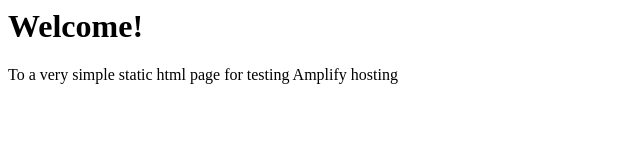
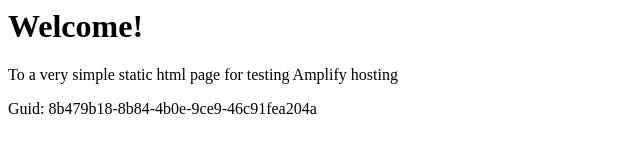
Before and after one commit to aws-aemilia-lhr/Github-PR-Commit-Integration-Test-DoNotTouch-Gith-OKSLNVO2-v1-preprod-eu-west-2, a website: page src/index.html in a window 1280 px wide. Shown: the whole page, without its empty margins (0-640 px from the left). Drawn offline with Linux system fonts and the light colour scheme.

Commit message:
commit from integ tests

```diff
--- a/src/index.html
+++ b/src/index.html
@@ -1,3 +1,5 @@
+
+
 <html lang="en">
 
 <head>
@@ -10,6 +12,6 @@
 <body>
     <h1>Welcome!</h1>
     <p>To a very simple static html page for testing Amplify hosting</p>
-</body>
+    <p>Guid: 8b479b18-8b84-4b0e-9ce9-46c91fea204a</p></body>
 
 </html>
```
